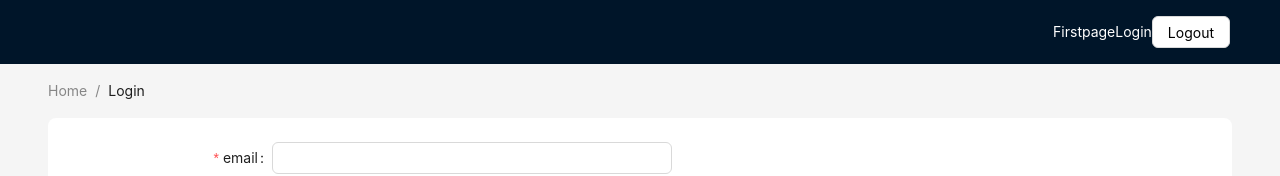
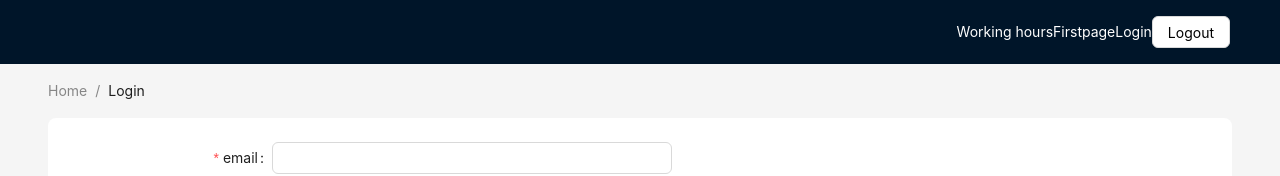
Before and after one commit to satuhalinen/reporting_system, a React (Vite) app in the folder frontend/: page /login in a window 1280 px wide. Shown: the top 176 px of the page. Built offline with nearby package versions, Linux system fonts and the light colour scheme; no server answers.

Commit message:
show a table of working hours from worklog_worklog on working hours page

```diff
--- a/frontend/src/App.jsx
+++ b/frontend/src/App.jsx
@@ -7,8 +7,8 @@ import Root from "./routes/Root";
 import FirstPage from "./components/FirstPage";
 import Home from "./components/Home";
 import { NavLink } from "react-router-dom";
-import { Button } from "antd";
 import Logout from "./components/Logout";
+import WorkingHours from "./components/WorkingHours";
 
 const { Header, Content, Footer } = Layout;
 
@@ -37,6 +37,9 @@ const App = () => {
             defaultSelectedKeys={["2"]}
             style={{ flex: 1, minWidth: 0 }}
           />
+          <NavLink style={{ color: "white" }} to={`/workinghours`}>
+            Working hours
+          </NavLink>
           <NavLink style={{ color: "white" }} to={`/firstpage`}>
             Firstpage
           </NavLink>
@@ -64,6 +67,7 @@ const App = () => {
                 <Route index element={<Home />} />
                 <Route path="login" element={<Login />} />
                 <Route path="firstpage" element={<FirstPage />} />
+                <Route path="workinghours" element={<WorkingHours />} />
               </Route>
             </Routes>
           </div>
--- a/frontend/src/components/FirstPage.jsx
+++ b/frontend/src/components/FirstPage.jsx
@@ -1,5 +1,3 @@
-import { Button } from "antd";
-
 import { useState } from "react";
 import { useEffect } from "react";
 import axios from "axios";
--- a/frontend/src/components/Login.jsx
+++ b/frontend/src/components/Login.jsx
@@ -18,7 +18,6 @@ const onFinishFailed = (errorInfo) => {
 };
 const Login = () => {
   const [user, error] = useAuthState(auth);
-  //const auth = getAuth();
   const navigate = useNavigate();
 
   useEffect(() => {
--- /dev/null
+++ b/frontend/src/components/WorkingHours.jsx
@@ -0,0 +1,43 @@
+import { useState } from "react";
+import { useEffect } from "react";
+import axios from "axios";
+import { Table } from "antd";
+
+const WorkingHours = () => {
+  const [data, setData] = useState([]);
+  useEffect(() => {
+    axios
+      .get("http://localhost:3000")
+      .then((response) => {
+        setData(response.data.data);
+      })
+      .catch((error) => {
+        console.error("Error!", error);
+      });
+  }, []);
+
+  const columns = [
+    {
+      title: "Employee",
+      dataIndex: "employee",
+      key: "employee",
+    },
+
+    {
+      title: "Working hours",
+      dataIndex: "working hours",
+      key: "working hours",
+    },
+  ];
+  return (
+    <Table
+      columns={columns}
+      dataSource={data.map((item) => ({
+        key: item.id,
+        employee: item.employee_id,
+        "working hours": item.hours,
+      }))}
+    />
+  );
+};
+export default WorkingHours;
```
Also changed, not shown: 1 other file (tests, documents, lock files or other folders).
